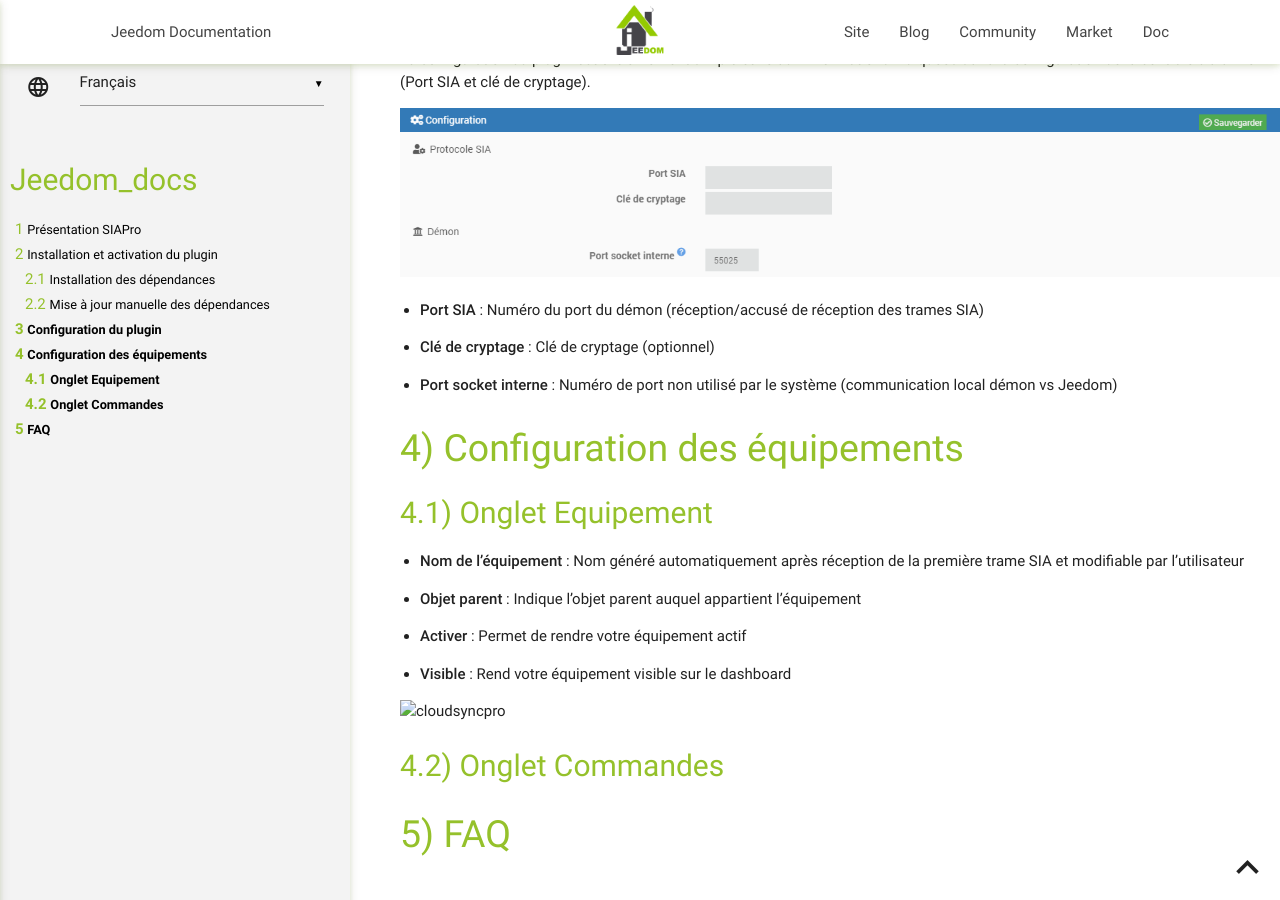
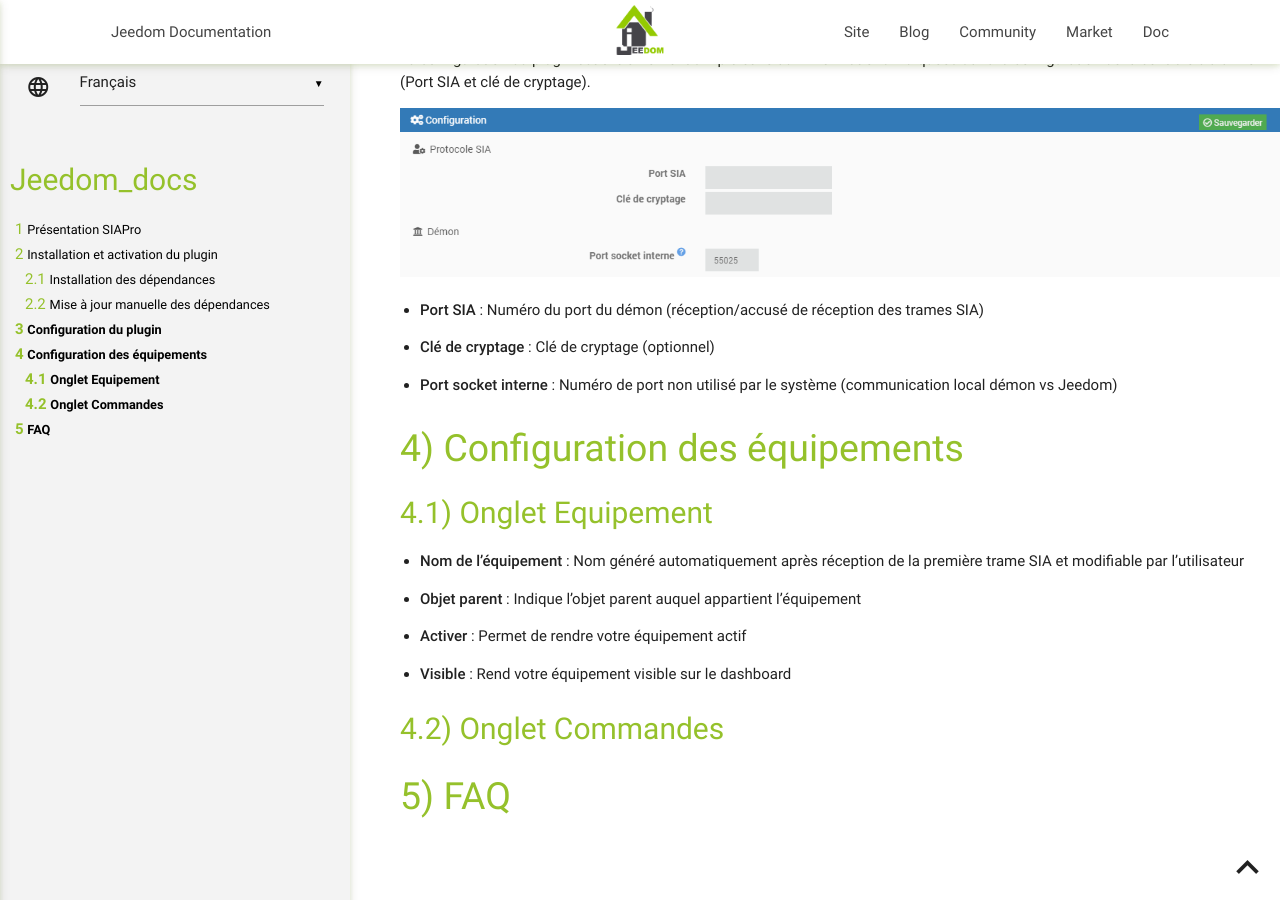
Before and after one commit to thanaus/jeedom_docs, a Jekyll site: the page built from plugins/siapro/fr_FR/index.md, in a window 1280 px wide and 900 px high, scrolled down 1985 px. Built offline with Jekyll 4.4.1, drawn with Linux system fonts in a browser that asks for light colours; our own code applies the rules of GitHub Pages for plain Markdown files.

Commit message:
Update index.md

```diff
--- a/plugins/siapro/fr_FR/index.md
+++ b/plugins/siapro/fr_FR/index.md
@@ -63,8 +63,6 @@ Onglet Equipement
 
 -   **Visible** : Rend votre équipement visible sur le dashboard
 
-![cloudsyncpro](../images/1b27a7acbb02749f2dc1777ab5ca1686.png)
-
 Onglet Commandes
 ----------------
 
```
